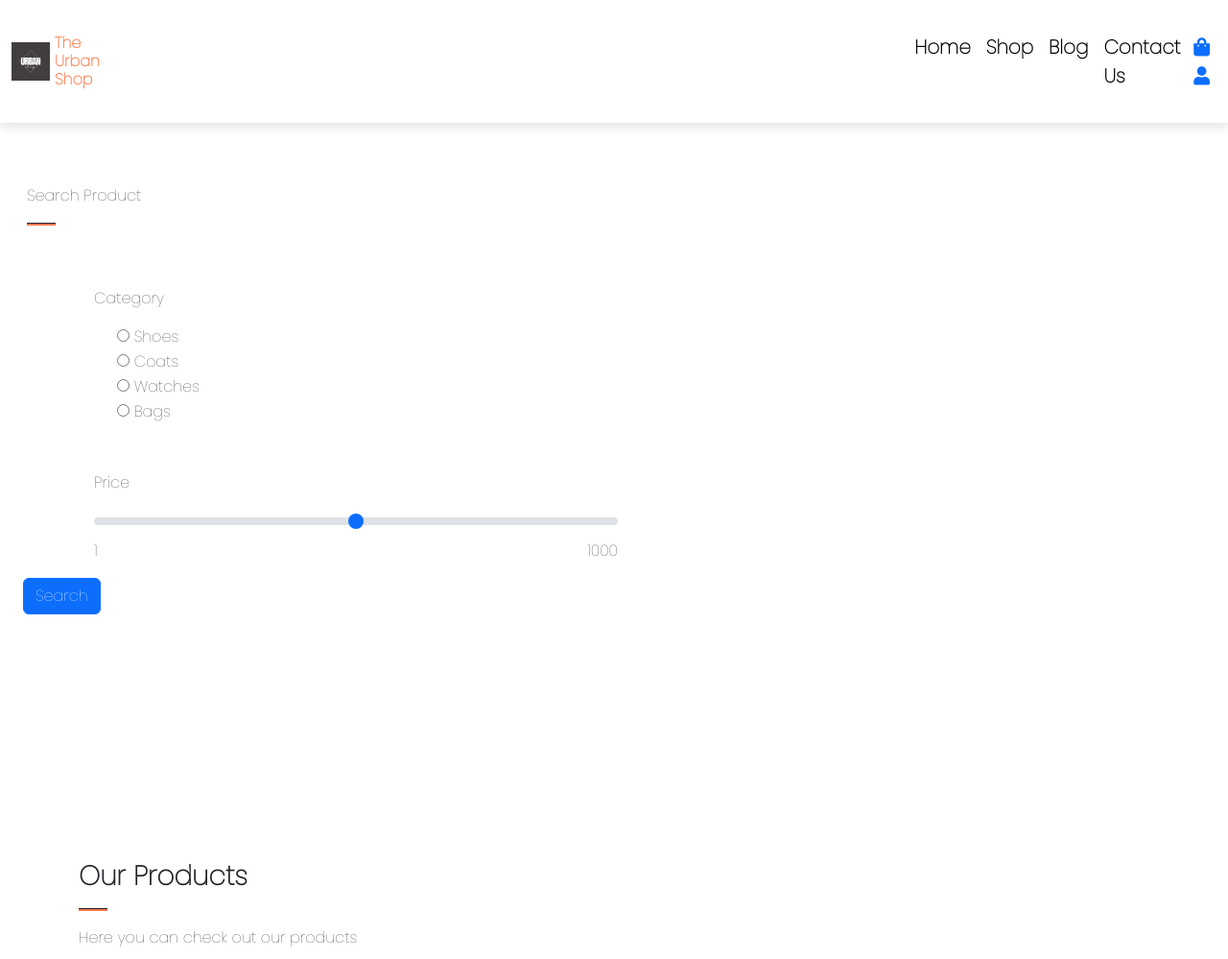
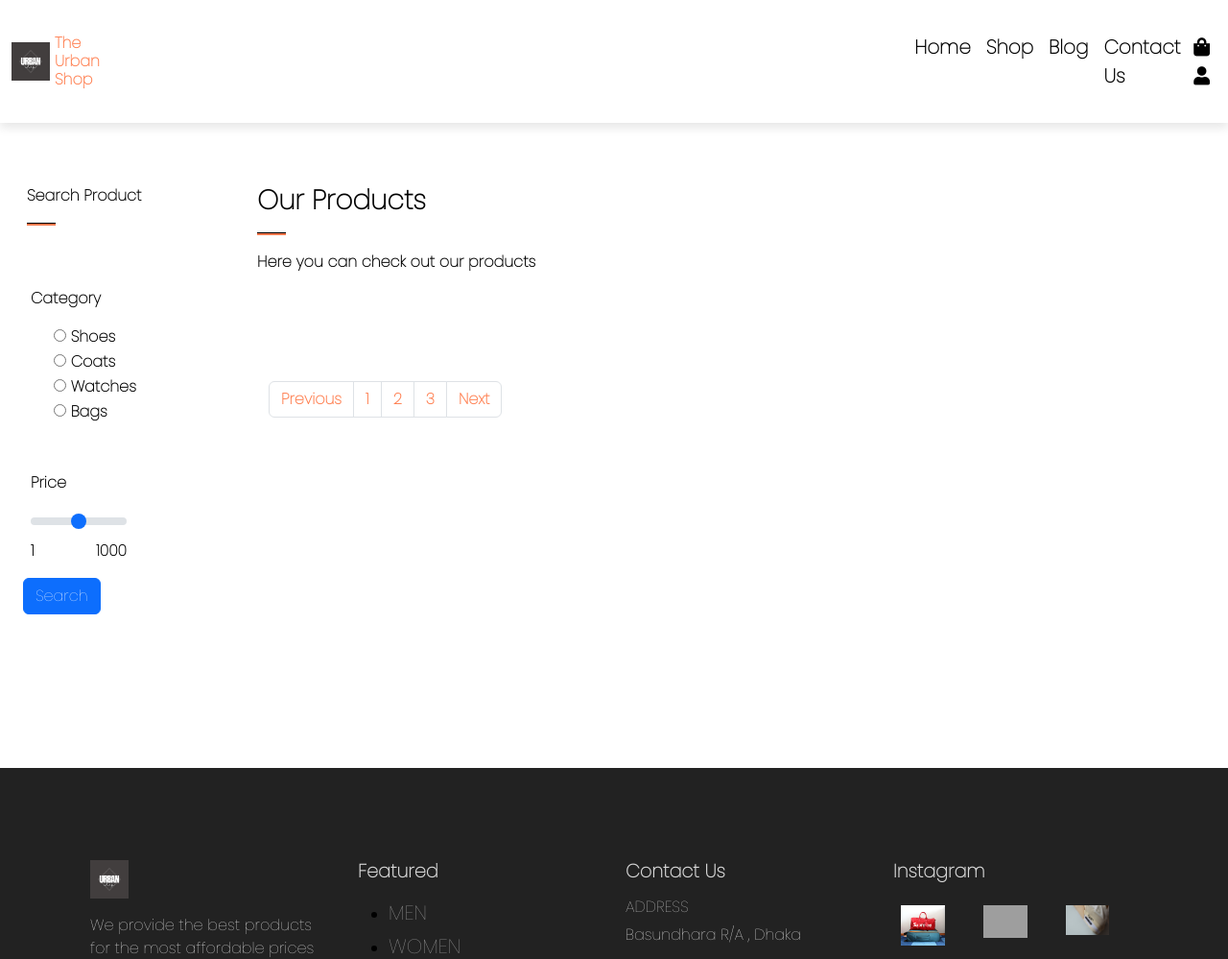
Before and after one commit to SAshourav/UrbanBD, a PHP site: page /shop.php in a window 1280 px wide. Shown: the top 999 px of the page at 96% size. Run offline with PHP 8.4, Linux system fonts and the light colour scheme; data that the repository does not hold is empty; grey boxes are pictures that could not be loaded.

Commit message:
shop design fix

```diff
--- a/assets/css/style.css
+++ b/assets/css/style.css
@@ -8,6 +8,7 @@
   margin: 0;
   padding: 0;
   box-sizing: border-box;
+  color: #000;
 }
 
 body {
@@ -432,6 +433,7 @@ footer .copyright img{
 }
 .cart .product-info p{
   margin: 3px;
+  color: #000;
 }
 
 .cart-total{
@@ -593,3 +595,9 @@ th:last-child{
 #contact span{
   color: #fb774b;
 }
+
+.grid-container {
+    display: grid;
+    grid-template-columns: 20vw 80vw;
+    font-weight: 600;
+}
--- a/shop.php
+++ b/shop.php
@@ -101,6 +101,7 @@ $products = $stmt->get_result();  //array
 
         <!--Shop-->
 
+    <div class="grid-container">
            <!-- Search Section-->
         <section id="search" class="my-5 py-5 ms-2">
           <div class="container mt-5 py-5 ms-2">
@@ -202,6 +203,8 @@ $products = $stmt->get_result();  //array
             </div>
         </section>
 
+    </div>
+
 
 
 
```
Lines whose indentation alone changed are shown as unchanged.
